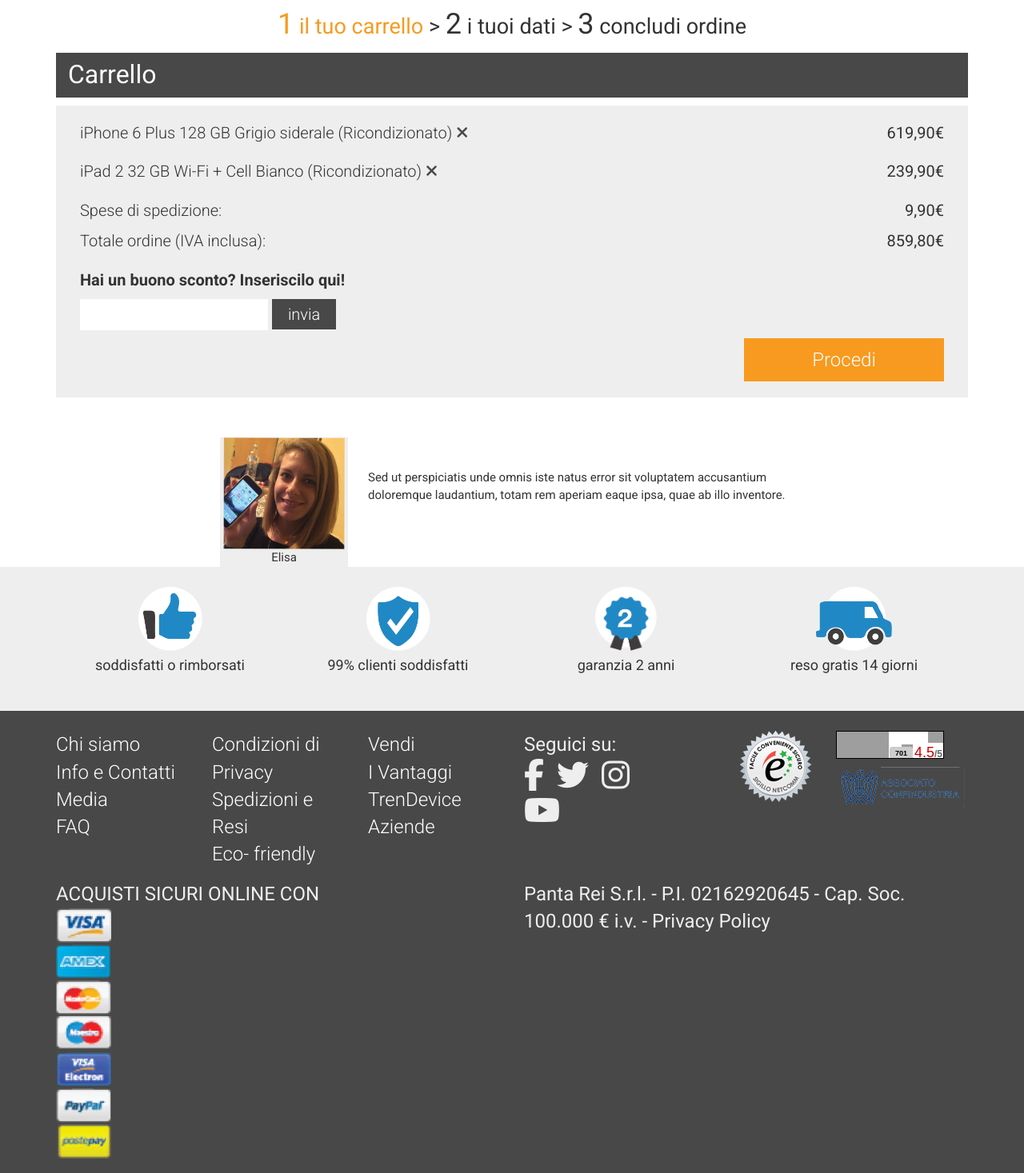
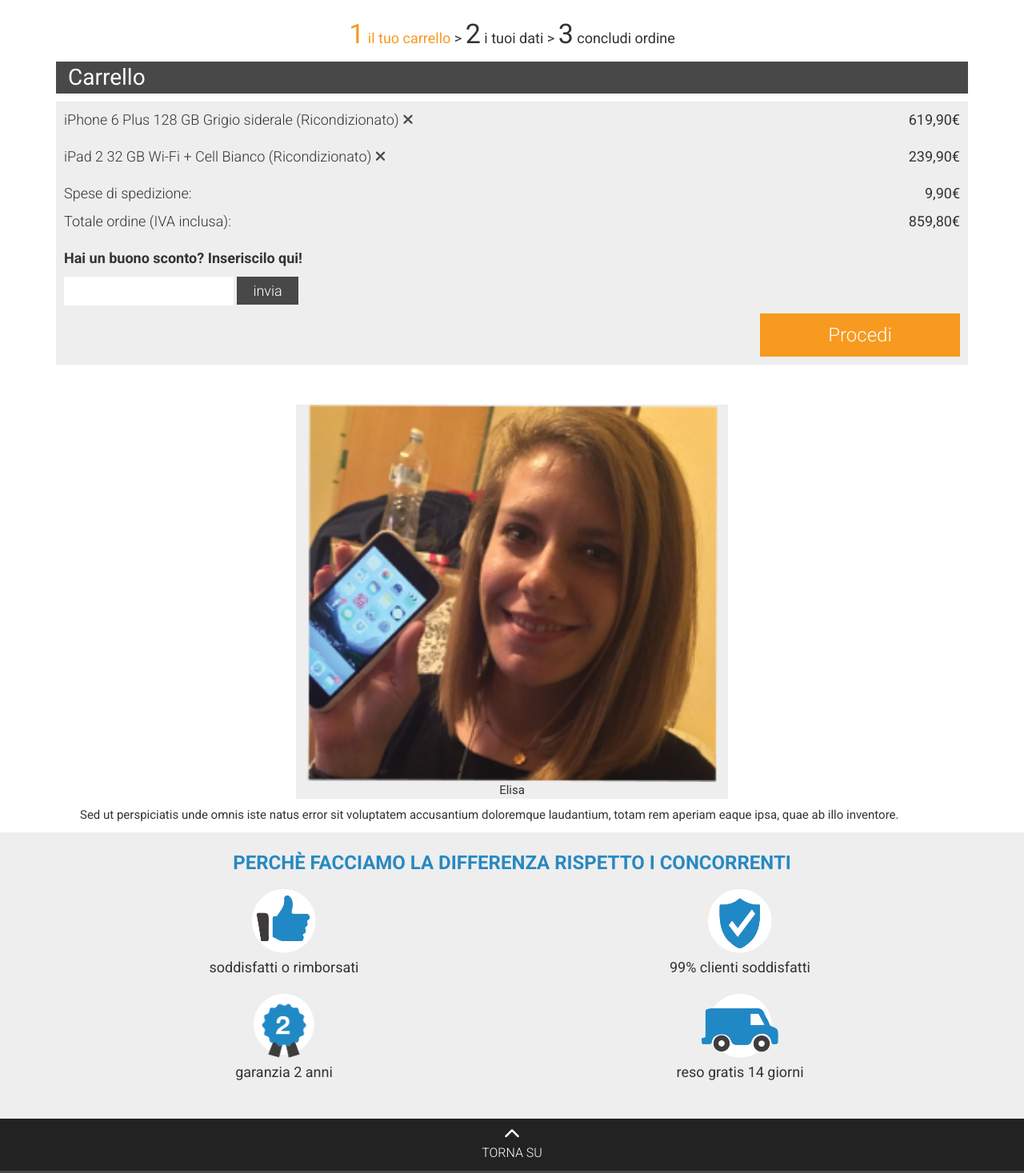
Before and after one commit to dr0n508/trendevice_mobile, a plain HTML site: page cart_01.html in a window 1280 px wide. Shown: the part 67-1534 px from the top of the page at 80% size. Drawn offline with nearby package versions, Linux system fonts and the light colour scheme; grey boxes are pictures that could not be loaded.

Commit message:
some fix cart01

```diff
--- a/cart_01.html
+++ b/cart_01.html
@@ -29,19 +29,18 @@
         <div class="container">
             <!-- Brand and toggle get grouped for better mobile display -->
             <div class="navbar-header">
-                <button type="button" class="navbar-toggle collapsed" data-toggle="collapse" data-target="#bs-example-navbar-collapse-1" aria-expanded="false">
+                <button type="button" class="navbar-toggle collapsed pull-left" data-toggle="collapse" data-target="#bs-example-navbar-collapse-1" aria-expanded="false">
                     <span class="sr-only">Toggle navigation</span>
-                    <i class="fa fa-bars fa-lg" aria-hidden="true"></i>
-                    <i class="fa fa-times fa-lg" aria-hidden="true"></i>
+                    <i class="fa fa-bars fa-2x" aria-hidden="true"></i>
+                    <i class="fa fa-times fa-2x" aria-hidden="true"></i>
                 </button>
                 <a class="navbar-brand" href="index.html">
                     <img src="img/logo.png" alt="logo"/>
                 </a>
-                <a href="#" class="basket-fa-xs visible-xs"><i class="fa fa-shopping-cart fa-lg" aria-hidden="true"></i></a>
-                <!--<a href="#" class="user-fa-xs visible-xs"><i class="fa fa-user fa-lg" aria-hidden="true"></i></a>-->
+                <a href="#" class="basket-fa-xs visible-xs"><i class="fa fa-shopping-cart fa-2x" aria-hidden="true"></i></a>
 
                 <li class="dropdown visible-xs user-fa-xs">
-                    <a href="#" class="dropdown-toggle login-user" data-toggle="dropdown" role="button" aria-haspopup="true" aria-expanded="false"><i class="fa fa-user fa-lg" aria-hidden="true"></i></a>
+                    <a href="#" class="dropdown-toggle login-user" data-toggle="dropdown" role="button" aria-haspopup="true" aria-expanded="false"><i class="fa fa-user fa-2x" aria-hidden="true"></i></a>
                     <ul class="dropdown-menu menu-login-user">
                         <li><a href="#">Indirizzi</a></li>
                         <li><a href="#">Ordini</a></li>
@@ -126,9 +125,9 @@
                 </ul>
                 <ul class="nav navbar-nav navbar-right">
                     <li class="sell-btn"><a href="https://www.trendevice.com/vendi.html">Vendi</a></li>
-                    <li><a href="#" class="basket-fa hidden-xs"><i class="fa fa-shopping-cart fa-lg" aria-hidden="true"></i></a></li>
+                    <li><a href="#" class="basket-fa hidden-xs"><i class="fa fa-shopping-cart fa-2x" aria-hidden="true"></i></a></li>
                     <li class="dropdown hidden-xs">
-                        <a href="#" class="dropdown-toggle new-user" data-toggle="dropdown" role="button" aria-haspopup="true" aria-expanded="false"><i class="fa fa-user fa-lg" aria-hidden="true"></i></a>
+                        <a href="#" class="dropdown-toggle new-user" data-toggle="dropdown" role="button" aria-haspopup="true" aria-expanded="false"><i class="fa fa-user fa-2x" aria-hidden="true"></i></a>
                         <ul class="dropdown-menu menu-login-user">
                             <li><a href="#">Indirizzi</a></li>
                             <li><a href="#">Ordini</a></li>
@@ -198,13 +197,13 @@
 
 <section class="review">
     <div class="container">
-        <div class="col-md-2 col-sm-4 col-md-offset-2">
+        <div class="col-xs-6 col-xs-offset-3">
                 <figure>
                     <img src="img/review-01.png" alt="review" />
                     <figcaption>Elisa</figcaption>
                 </figure>
         </div>
-        <div class="text-review col-md-6 col-sm-8">
+        <div class="text-review col-xs-12">
             Sed ut perspiciatis unde omnis iste natus error sit voluptatem
             accusantium doloremque laudantium, totam rem aperiam
             eaque ipsa, quae ab illo inventore.
@@ -214,20 +213,21 @@
 
 <section class="advantages">
     <div class="container">
+        <h2>Perchè facciamo la differenza rispetto i concorrenti</h2>
         <ul>
-            <li class="col-sm-3">
+            <li class="col-xs-6">
                 <img src="img/money-back-ico.png" alt="money-back"/>
                 <p>soddisfatti o rimborsati</p>
             </li>
-            <li class="col-sm-3">
+            <li class="col-xs-6">
                 <img src="img/satisfied-customers-ico.png" alt="satisfied-customers"/>
                 <p>99% clienti soddisfatti</p>
             </li>
-            <li class="col-sm-3">
+            <li class="col-xs-6">
                 <img src="img/warranty-ico.png" alt="warranty"/>
                 <p>garanzia 2 anni</p>
             </li>
-            <li class="col-sm-3">
+            <li class="col-xs-6">
                 <img src="img/free14-ico.png" alt="free14"/>
                 <p>reso gratis 14 giorni</p>
             </li>
@@ -235,33 +235,22 @@
     </div>
 </section>
 
+<div id="buttonUp" class="button-up text-center">
+    <i class="fa fa-chevron-up fa-lg" aria-hidden="true"></i>
+    <p>TORNA SU</p>
+</div>
 <footer>
     <div class="container clearfix">
         <div class="row">
-            <div class="col-md-2 footer-block">
+            <div class="col-xs-6 footer-block">
                 <ul>
                     <li><a href="#">Chi siamo</a></li>
                     <li><a href="#">Info e Contatti</a></li>
-                    <li><a href="#">Media</a></li>
-                    <li><a href="#">FAQ</a></li>
+                    <li><a href="#">Spedizioni e Resi</a></li>
+                    <li><a href="#">Vendi</a></li>
                 </ul>
             </div>
-            <div class="col-md-2 footer-block">
-                <ul>
-                    <li><a href="#">Condizioni di Privacy</a></li>
-                    <li><a href="#">Spedizioni e Resi</a></li>
-                    <li><a href="#">Eco- friendly</a></li>
-                </ul>
-            </div>
-            <div class="col-md-2 footer-block">
-                <ul>
-                    <li><a href="#">Vendi</a></li>
-                    <li><a href="#">I Vantaggi TrenDevice</a></li>
-                    <li><a href="#">Aziende</a></li>
-                </ul>
-            </div>
-            <div class="col-md-2 social footer-block">
-                <p>Seguici su:</p>
+            <div class="col-xs-6 social footer-block">
                 <ul>
                     <li>
                         <a class="social-link" href="#"><i class="fa fa-facebook fa-2x" aria-hidden="true"></i></a>
@@ -276,73 +265,6 @@
                         <a class="social-link" href="#"><i class="fa fa-youtube fa-2x" aria-hidden="true"></i></a>
                     </li>
                 </ul>
-            </div>
-            <div class="rewards col-md-4 footer-block">
-                <div class="left-block col-md-4 col-md-offset-2">
-                    <img src="img/sigilloSI.PNG" alt="siglito"/>
-                </div>
-                <div class="right-block col-md-6">
-
-                    <!--widget code taken from the site http://www.trendevice.com/-->
-                    <div class="widget_merchant">
-                        <div class="fdt_widget">
-                            <a href="http://widget.zoorate.com/go.php?function=feed_redirect&amp;type=merchant&amp;widget_id=37fb954ca51520a8&amp;rwu=aHR0cDovL3d3dy5mZWVkYXR5LmNvbS9mZWVkYXR5L3Jldmlld3MvdHJlbmRldmljZQ==" target="_blank">
-                                <div class="fdt_widget_wrapper">
-
-                                    <div class="fdt_estimation">
-                                        <img src="//widget.zoorate.com/images/widget_v3/bkgd_Silver.jpg" alt="" class="bkgd_est">
-                                        <div class="txt_est">OTTIMO</div></div>
-
-                                    <div class="fdt_ratx_star">
-                                        <img src="//widget.zoorate.com/rating/rate-small-4.5.png" alt="voto">
-
-                                    </div>
-
-                                    <div class="fdt_ratx_num">
-                                        <div class="fdt_ratx">4.5<span class="fdt_sum">/5</span></div>
-                                    </div>
-
-                                    <div class="fdt_txt_opinions">recensioni</div>
-
-                                    <div class="fdt_num_opinions">
-                                        <div class="fdt_all">701</div>
-                                    </div>
-
-                                    <div class="fdt_logo"></div>
-
-                                    <div class="fdt_reviews">
-                                        <div class="fdt_title_reviews">Leggi le recensioni
-                                            <!--<img src="//c.zoorate.com/cs.php?action=w_merchant&value=10213689" alt="" title="" style="display: none;" width=1 height=1 />-->
-                                        </div>
-                                        <hr>
-                                        <div class="fdt_rew">
-                                            Veloci e professionali
-                                        </div>
-                                    </div>
-                                </div>
-                            </a>
-                        </div>
-                    </div>
-                    <!--END widget code -->
-                    <img src="img/associato-confindustria.png" alt="associato-confindustria"/>
-                </div>
-            </div>
-        </div>
-        <div class="payment-copywrigth row">
-            <div class="payment col-md-6">
-                <span>ACQUISTI SICURI ONLINE CON</span>
-                <ul>
-                    <li><a href="#"><img src="img/payment-visa.jpg" alt="visa"/></a></li>
-                    <li><a href="#"><img src="img/payment-amex.jpg" alt="amex"/></a></li>
-                    <li><a href="#"><img src="img/payment-mc.jpg" alt="mc"/></a></li>
-                    <li><a href="#"><img src="img/payment-maestro.jpg" alt="maestro"/></a></li>
-                    <li><a href="#"><img src="img/payment-visaE.jpg" alt="visa-electron"/></a></li>
-                    <li><a href="#"><img src="img/payment-paypal.jpg" alt="paypal"/></a></li>
-                    <li><a href="#"><img src="img/payment-postpay.jpg" alt="postpay"/></a></li>
-                </ul>
-            </div>
-            <div class="privacy-policy col-md-6 clearfix">
-                <p>Panta Rei S.r.l. - P.I. 02162920645 - Cap. Soc. 100.000 € i.v. - Privacy Policy</p>
             </div>
         </div>
     </div>
--- a/css/main.scss
+++ b/css/main.scss
@@ -1146,35 +1146,35 @@ $white-color: #FFFFFF;
 .breadcrumbs {
   text-align: center;
   p {
-    font-size: 27px;
+    font-size: 18px;
     margin-bottom: 10px;
     .active {
       color: $yellow-color;
     }
-    .stage span {font-size: 36px}
+    .stage span {font-size: 34px}
 
   }
 }
 
 .product-basket {
-  font-size: 20px;
+  font-size: 18px;
   font-weight: 300;
   h2 {
     color: $white-color;
     background: $dark-gray-color;
-    font-size: 32px;
+    font-size: 28px;
     margin-bottom: 10px;
-    padding: 10px 15px;
+    padding: 5px 15px;
   }
   form {
     background: $light-gray-color;
-    padding: 20px 30px;
+    padding: 10px 10px;
   }
   .list-product li {
     margin-bottom: 20px;
     display: flex;
     .name-product {
-      width: 90%;
+      width: 75%;
       float: left;
       margin: auto;
       a {
@@ -1184,7 +1184,7 @@ $white-color: #FFFFFF;
     }
     .price {
       font-weight: 400;
-      width: 10%;
+      width: 25%;
       float: left;
       text-align: right;
       margin: auto;
@@ -1196,11 +1196,11 @@ $white-color: #FFFFFF;
   }
   .text-delivery, .text-total-price {
     font-weight: 300;
-    width: 90%;
+    width: 75%;
     float: left;
   }
   .price-delivery, .sum-total-price {
-    width: 10%;
+    width: 25%;
     float: left;
     text-align: right;
   }
@@ -1237,7 +1237,7 @@ $white-color: #FFFFFF;
     }
   }
   .text-review {
-    padding: 40px 10px 10px 10px;
+    padding: 10px 30px;
   }
 }
 
```
Also changed, not shown: cart_02.html (+2 -2 lines), css/main.css, 1 other file.
